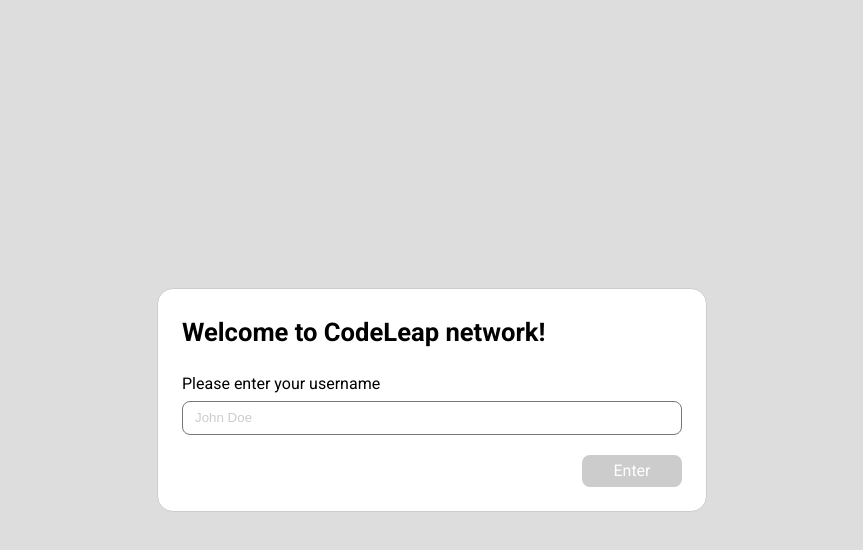
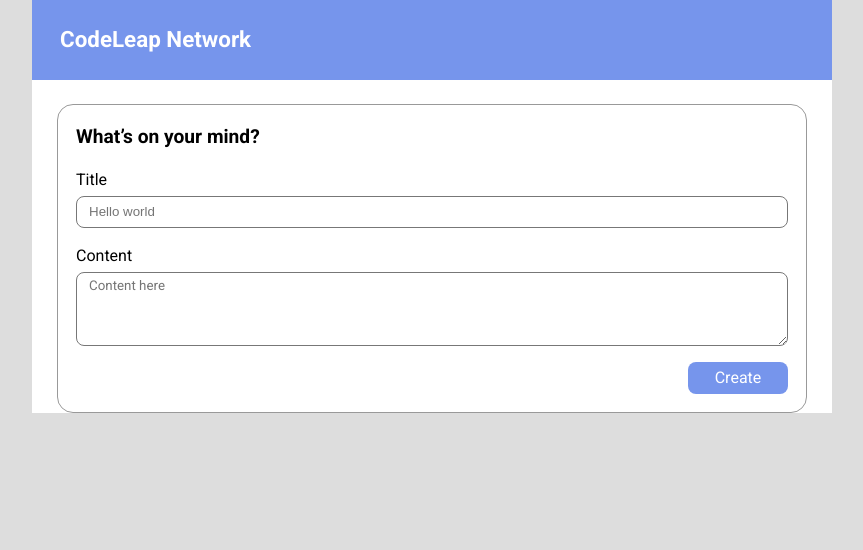
Before and after one commit to GitBerg/CodeLeap_Challenger, a React (Vite) app: page /home in a window 1280 px wide. Shown: the top 550 px of the page, without its empty margins (208-1071 px from the left). Built offline with nearby package versions, Linux system fonts and the light colour scheme.

Commit message:
Create HomePage and improve folder structure

```diff
--- a/package.json
+++ b/package.json
@@ -11,7 +11,8 @@
   },
   "dependencies": {
     "react": "^19.0.0",
-    "react-dom": "^19.0.0"
+    "react-dom": "^19.0.0",
+    "react-router-dom": "^7.5.2"
   },
   "devDependencies": {
     "@eslint/js": "^9.22.0",
--- a/src/App.tsx
+++ b/src/App.tsx
@@ -1,12 +1,17 @@
-import LoginPage from './pages/LoginPage'
+import { BrowserRouter, Routes, Route } from "react-router-dom";
 import './styles/globals.css'
+import LoginPage from "./pages/LoginPage";
+import HomePage from "./pages/HomePage";
 
 function App() {
 
   return (
-    <div>
-      <LoginPage></LoginPage>
-    </div>
+    <BrowserRouter>
+      <Routes>
+        <Route path="/" element={<LoginPage />} />
+        <Route path="/home" element={<HomePage />} />
+      </Routes>
+    </BrowserRouter>
   )
 }
 
--- a/src/index.css
+++ b/src/index.css
@@ -11,31 +11,21 @@
   -moz-osx-font-smoothing: grayscale;
 }
 
-body {
-  display: flex;
-  place-items: center;
-  min-width: 320px;
-  min-height: 100vh;
+*{
   box-sizing: border-box;
 }
 
-html, body, div, span, applet, object, iframe,
-h1, h2, h3, h4, h5, h6, p, blockquote, pre,
-a, abbr, acronym, address, big, cite, code,
-del, dfn, em, img, ins, kbd, q, s, samp,
-small, strike, strong, sub, sup, tt, var,
-b, u, i, center,
-dl, dt, dd, ol, ul, li,
-fieldset, form, label, legend,
-table, caption, tbody, tfoot, thead, tr, th, td,
-article, aside, canvas, details, embed,
-figure, figcaption, footer, header, hgroup,
-menu, nav, output, ruby, section, summary,
-time, mark, audio, video {
-	margin: 0;
-	padding: 0;
-	border: 0;
-	font-size: 100%;
-	font: inherit;
-	vertical-align: baseline;
+h1, h2, h3, h4, h5, h6, p, ol, ul {
+  margin: 0;
+  padding: 0;
+  font-weight: normal;
 }
+
+html, body {
+  background-color: #dddddd;
+  width: 100%;
+  height: 100%;
+  margin: 0;
+  padding: 0;
+  overflow-x: hidden;
+}
--- a/src/pages/HomePage.tsx
+++ b/src/pages/HomePage.tsx
@@ -0,0 +1,36 @@
+const HomePage = () => {
+    return (
+        <div className="home_container">
+            <div className="home_content">
+                <div className="home_header">
+                    <h1>CodeLeap Network</h1>
+                </div>
+                <div className="home_body">
+                    <div className="home_form">
+                        <h2>
+                            What’s on your mind?
+                        </h2>
+                        <div className="home_post_form">
+                            <div className="home_post_form_title">
+                                <label htmlFor="title">Title</label>
+                                <input type="text" placeholder="Hello world" id="title"/>
+                            </div>
+                            <div className="home_post_form_content">
+                                <label htmlFor="content">Content</label>
+                                <textarea placeholder="Content here" id="content"/>
+                            </div>
+                        </div>
+                        <span className="home_post_btn">
+                            Create
+                        </span>
+                    </div>
+                    <div className="home_post_list">
+
+                    </div>
+                </div>
+            </div>
+        </div>
+    )
+}
+
+export default HomePage
--- a/src/pages/LoginPage.tsx
+++ b/src/pages/LoginPage.tsx
@@ -1,8 +1,17 @@
 import { useState } from "react"
+import { useNavigate } from "react-router-dom";
 
 const LoginPage = () => {
 
     const [user, setUser] = useState('')
+    const navigate = useNavigate();
+
+    const handleLogin = () => {
+        if (user.trim() === "") return;
+
+        localStorage.setItem("username", user);
+        navigate("/home");
+      };
 
     return (
         <div className="login_container">
@@ -12,7 +21,7 @@
                     <label className="login_label" htmlFor="username">Please enter your username</label>
                     <input onChange={(e) => setUser(e.target.value)} type="text" placeholder="John Doe" className="login_input" id="username"/>
                 </div>
-                <span className={`login_button ${user === '' ? 'disabled' : ''}`}>Enter</span>
+                <span className={`login_btn ${user === '' ? 'disabled' : ''}`} onClick={handleLogin}>Enter</span>
             </div>
         </div>
     )
--- a/src/styles/globals.css
+++ b/src/styles/globals.css
@@ -4,15 +4,14 @@
     align-items: center;
     height: 100vh;
     width: 100vw;
-    background-color: #dddddd;
 
     .login_card{
         display: flex;
         flex-direction: column;
         justify-content: center;
-        padding: 24px;
+        padding: 8px 24px;
         width: 500px;
-        max-height: 205px;
+        min-height: 205px;
         background-color: #FFFFFF;
         border-radius: 16px;
         border: solid 1px #CCCCCC;
@@ -43,7 +42,7 @@
             }
         }
 
-        .login_button{
+        .login_btn{
             display: flex;
             justify-content: center;
             align-items: center;
@@ -64,3 +63,107 @@
 
 
 }
+
+
+
+.home_container{
+    display: flex;
+    flex-direction: column;
+    align-items: center;
+    height: 100vh;
+    width: 100%;
+
+    .home_content{
+        display: flex;
+        width: 100%;
+        flex-direction: column;
+        justify-content: center;
+        align-items: center;
+        gap: 24px;
+        min-width: 350px;
+        max-width: 800px;
+        background-color: #FFFFFF;
+        .home_header{
+            display: flex;
+            align-items: center;
+            width: 100%;
+            padding-left: 28px;
+            height: 80px;
+            background-color: #7695EC;
+            h1{
+                color: #FFFFFF;
+                font-size: 1.4rem;
+                font-weight: bold;
+            }
+        }
+
+        .home_body{
+            display: flex;
+            flex-direction: column;
+            width: 100%;
+            padding: 0px 25px;
+            .home_form{
+                display: flex;
+                flex-direction: column;
+                width: 100%;
+                padding: 18px;
+                border: 1px solid #999999;
+                border-radius: 16px;
+                gap: 16px;
+
+                h2{
+                    font-size: 1.2rem;
+                    font-weight: bold;
+                }
+
+                .home_post_form{
+                    display: flex;
+                    flex-direction: column;
+                    gap: 16px;
+                    .home_post_form_title{
+                        display: flex;
+                        flex-direction: column;
+                        gap: 4px;
+                        input{
+                            border-radius: 8px;
+                            height: 32px;
+                            outline: none;
+                            border: solid 1px #777777;
+                            padding: 0 12px;
+                        }
+                    }
+
+                    .home_post_form_content{
+                        display: flex;
+                        flex-direction: column;
+                        gap: 4px;
+                        textarea{
+                            border-radius: 8px;
+                            height: 74px;
+                            outline: none;
+                            border: solid 1px #777777;
+                            padding: 5px 12px;
+                            font-family: Roboto;
+                        }
+                    }
+                }
+
+                .home_post_btn{
+                    display: flex;
+                    justify-content: center;
+                    align-items: center;
+                    background-color: #7695EC;
+                    width: 100px;
+                    border-radius: 8px;
+                    font: 700;
+                    height: 32px;
+                    color: #FFFFFF;
+                    cursor: pointer;
+                    margin-left: auto;
+                }
+            }
+        }
+
+    }
+
+}
```
Also changed, not shown: src/components/postCard.tsx (added), 1 other file (tests, documents, lock files or other folders).
